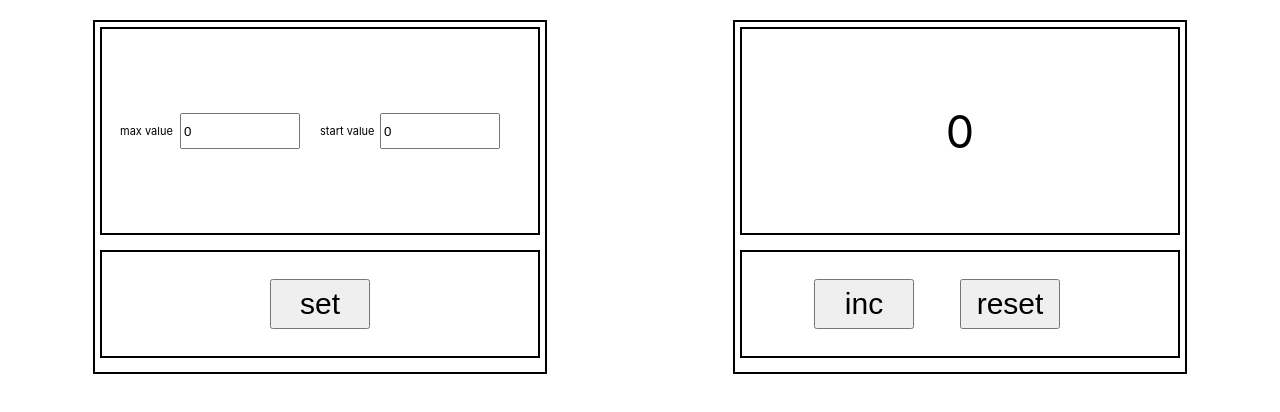
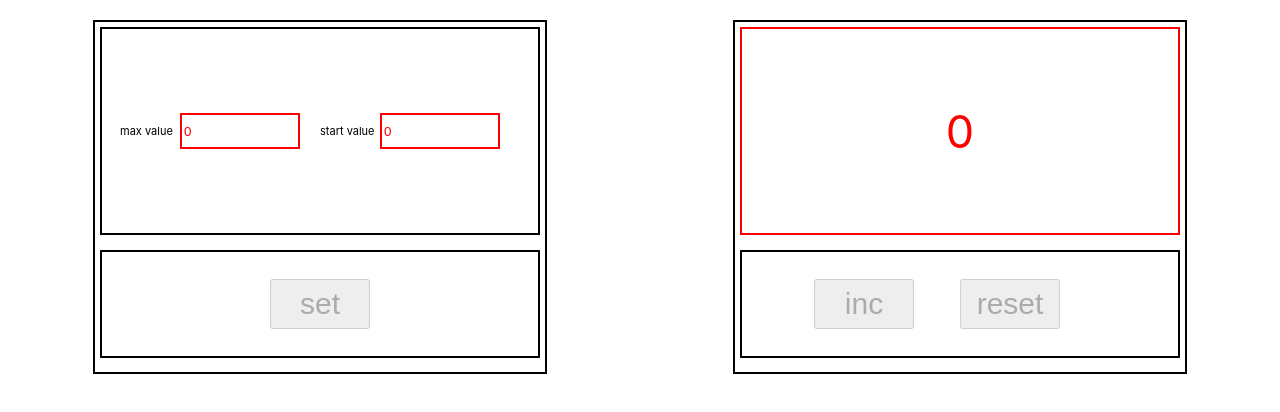
Before and after one commit to SlavaShensev/counter, a React (Create React App) app: page / in a window 1280 px wide. Shown: the top 412 px of the page. Built offline with nearby package versions, Linux system fonts and the light colour scheme.

Commit message:
add_props_for_error_need_add_logic

```diff
--- a/src/App.css
+++ b/src/App.css
@@ -105,4 +105,5 @@ body {
 
 .red {
     color: red;
+    border: 2px solid red;
 }
--- a/src/App.tsx
+++ b/src/App.tsx
@@ -1,36 +1,39 @@
 import React, {useEffect, useState} from 'react';
 import './App.css';
-import ResultBoard from "./components/result_board";
-import SettingBoard from "./components/setting_board";
+import SettingBoard from './components/Setting_board';
+import ResultBoard from "./components/Result_board";
 
 function App() {
-
     const [valueStart, setValueStart] = useState(0)
     const [valueMax, setValueMax] = useState(0)
     const [valueResult, setValueResult] = useState(0)
-
     const settingCounter = () => {
         setValueResult(valueStart)
     }
-
-    useEffect(()=>{
+    useEffect(() => {
         const valueStartString = localStorage.getItem('valueStart')
         const valueMaxString = localStorage.getItem('valueMax')
-
-        if(valueStartString && valueMaxString) {
+        if (valueStartString && valueMaxString) {
             const valueStartFromLocalStorage = JSON.parse(valueStartString)
             const valueMaxFromLocalStorage = JSON.parse(valueMaxString)
 
             setValueStart(valueStartFromLocalStorage)
             setValueMax(valueMaxFromLocalStorage)
         }
-
-    },[])
-
+    }, [])
     useEffect(() => {
         localStorage.setItem('valueStart', JSON.stringify(valueStart))
         localStorage.setItem('valueMax', JSON.stringify(valueMax))
     }, [valueStart, valueMax])
+
+
+    const setButtonDisabled = true
+
+    const incAndResButtonDisabled = true
+
+    const andValueClass = 'red'
+
+    const error = 'red'
 
     return (
         <div className={'App'}>
@@ -39,12 +42,16 @@ function App() {
                           setValueStart={setValueStart}
                           setValueMax={setValueMax}
                           settingCounter={settingCounter}
+                          statusDisabled={setButtonDisabled}
+                          error={error}
 
             />
             <ResultBoard value={valueResult}
                          setValueResult={setValueResult}
                          valueMax={valueMax}
                          valueResult={valueResult}
+                         statusDisabled={incAndResButtonDisabled}
+                         andValueClass={andValueClass}
             />
         </div>
     )
--- /dev/null
+++ b/src/components/BattonCounter.tsx
@@ -0,0 +1,18 @@
+import React from "react";
+
+type ButtonPropsType = {
+    value: string
+    statusDisabled: boolean
+    callBack: () => void
+}
+
+const Button = ({callBack, value, statusDisabled}: ButtonPropsType) => {
+    return <button
+        onClick={callBack}
+        disabled={statusDisabled}
+    >
+        {value}
+    </button>
+}
+
+export default Button
--- a/src/components/result_board.tsx
+++ b/src/components/Result_board.tsx
@@ -1,19 +1,23 @@
 import React from "react";
-import Button from "./battonCounter";
 import '../App.css';
+import Button from "./BattonCounter";
 
 type ResultBoardPropsType = {
     value: number
     valueMax: number
     valueResult: number
     setValueResult: (valueResult: number) => void
+    statusDisabled: boolean
+    andValueClass: string  // ---???
 }
 
 const ResultBoard = ({
                          value,
                          setValueResult,
                          valueMax,
-                         valueResult
+                         valueResult,
+                         statusDisabled,
+                         andValueClass
                      }: ResultBoardPropsType) => {
     const setValueHandler = () => {
         if (valueResult < valueMax) {
@@ -29,23 +33,25 @@ const ResultBoard = ({
             div
             className={'resultBoard'}>
             < div
-                className={'resultBoardScreen'}>
+                className={'resultBoardScreen' + ' ' + andValueClass}>
                 {value}
             </div>
-
             <div className={'buttonsBoardScreen'}>
                 <div className={'incButtonBoardScreen'}>
-                    <Button value={'inc'} callBack={setValueHandler}/>
+                    <Button value={'inc'}
+                            callBack={setValueHandler}
+                            statusDisabled={statusDisabled}
+                    />
                 </div>
-
                 <div className={'resButtonBoardScreen'}>
-                    <Button value={'reset'} callBack={clearValueHandler}/>
+                    <Button value={'reset'}
+                            callBack={clearValueHandler}
+                            statusDisabled={statusDisabled}
+                    />
                 </div>
-
             </div>
         </div>
     )
-
 }
 
 export default ResultBoard
--- a/src/components/setting_board.tsx
+++ b/src/components/Setting_board.tsx
@@ -1,7 +1,7 @@
 import React from "react";
 import {ChangeEvent} from "react";
-import Button from "./battonCounter";
 import '../App.css';
+import Button from "./BattonCounter";
 
 type SettingBoardPropsType = {
     valueStart: number
@@ -9,6 +9,8 @@ type SettingBoardPropsType = {
     setValueStart: (startValue: number) => void
     setValueMax: (maxValue: number) => void
     settingCounter: () => void
+    statusDisabled: boolean
+    error: string
 }
 
 const SettingBoard = ({
@@ -16,7 +18,9 @@ const SettingBoard = ({
                           valueMax,
                           setValueStart,
                           setValueMax,
-                          settingCounter
+                          settingCounter,
+                          statusDisabled,
+                          error
                       }: SettingBoardPropsType) => {
     const setMaxValueInputHandler = (e: ChangeEvent<HTMLInputElement>) => {
         setValueMax(e.currentTarget.valueAsNumber)
@@ -35,6 +39,7 @@ const SettingBoard = ({
                     <input type={'number'}
                            value={valueMax}
                            onChange={setMaxValueInputHandler}
+                           className={error}
                     />
                 </div>
                 <div className={'startValue'}>
@@ -44,6 +49,7 @@ const SettingBoard = ({
                     <input type={'number'}
                            value={valueStart}
                            onChange={setStartValueInputHandler}
+                           className={error}
                     />
                 </div>
             </div>
@@ -51,12 +57,12 @@ const SettingBoard = ({
                 <div className={'settingButton'}>
                     <Button value={'set'}
                             callBack={settingCounterHandler}
+                            statusDisabled={statusDisabled}
                     />
                 </div>
             </div>
         </div>
     )
-
 }
 
 export default SettingBoard
--- a/src/components/battonCounter.tsx
+++ /dev/null
@@ -1,16 +0,0 @@
-import React from "react";
-
-type ButtonPropsType = {
-    value: string
-    callBack: () => void
-}
-
-const Button = (props: ButtonPropsType) => {
-    return <button
-        onClick={props.callBack}
-    >
-        {props.value}
-    </button>
-}
-
-export default Button
```
Also changed, not shown: src/components/oldComponent/oldComponent.tsx (deleted, +0 -25 lines).
